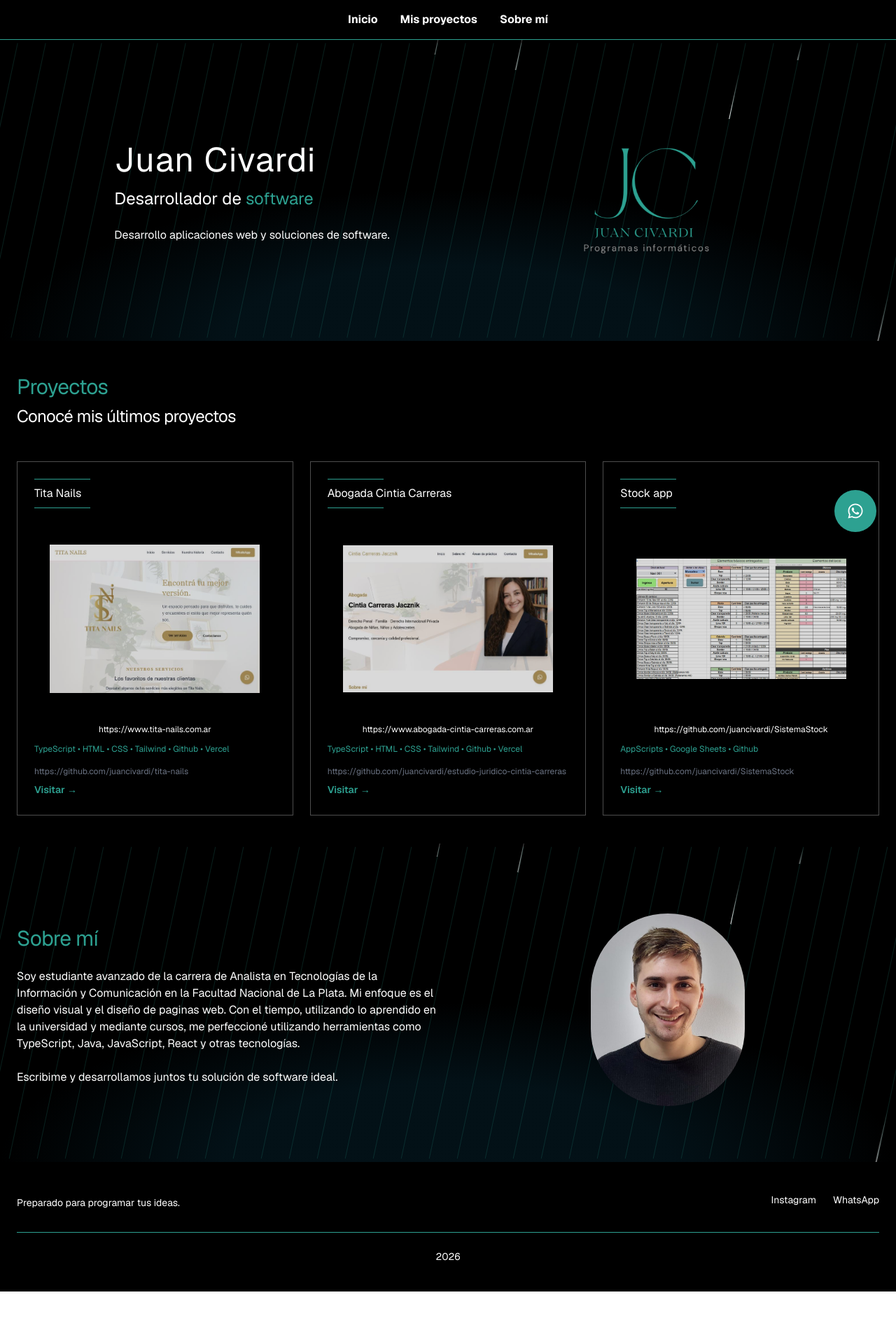
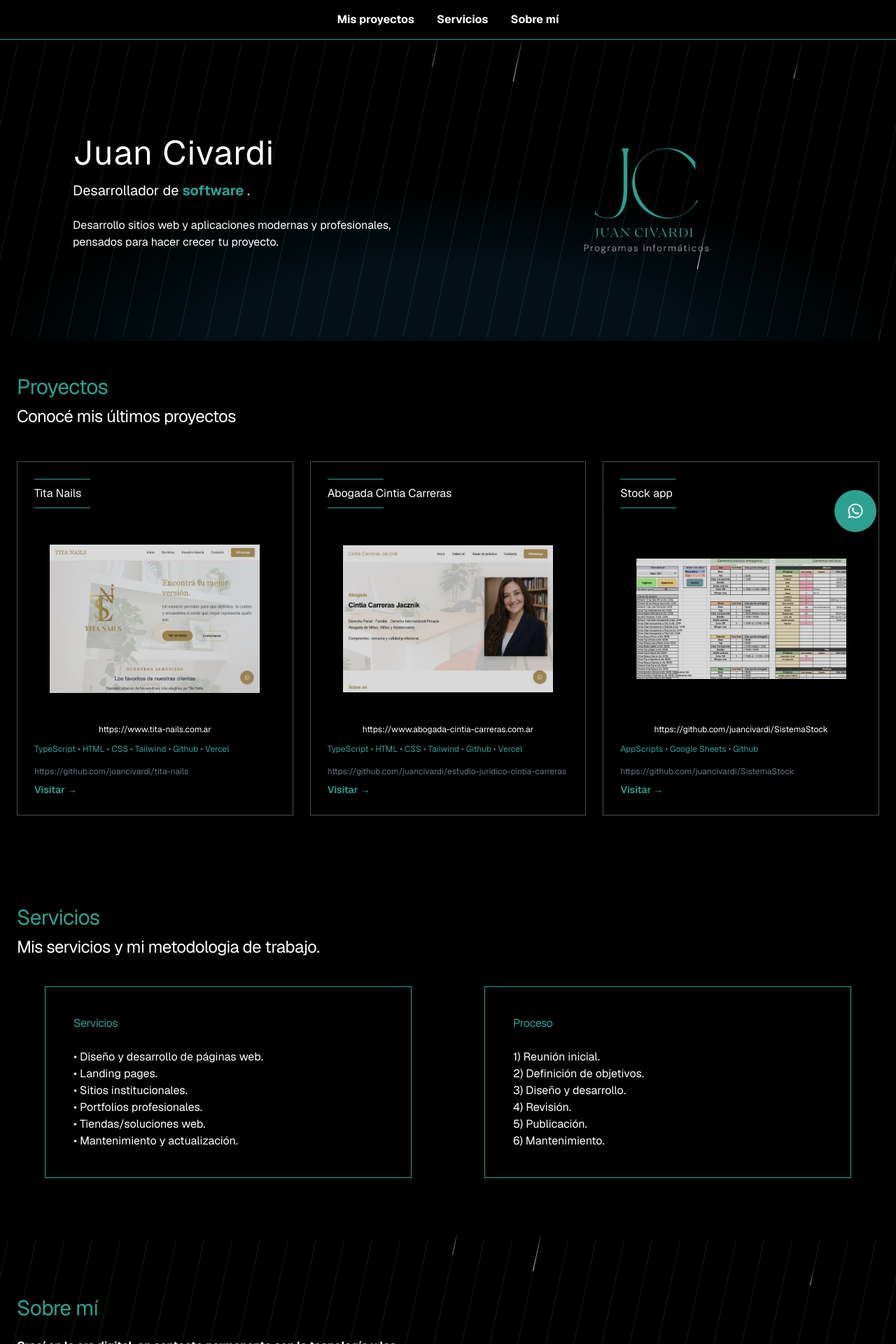
Before and after one commit to juancivardi/juan-civardi-web, a Next.js app: page / in a window 1280 px wide. Shown: the top 1920 px of the page at 70% size. Before the commit the page ends 1845 px from the top, so only its background shows below. Built offline with nearby package versions, Linux system fonts and the light colour scheme.

Commit message:
Add a lot of changes

```diff
--- a/app/layout.tsx
+++ b/app/layout.tsx
@@ -16,7 +16,6 @@ export const metadata: Metadata = {
   icons: {
     icon: "/images/logo.png",
   },
-
   openGraph: {
     title: "Juan Civardi | Desarrollador de software",
     description:
--- a/app/page.tsx
+++ b/app/page.tsx
@@ -1,6 +1,7 @@
 import About from "@/components/About";
 import Hero from "@/components/Hero";
 import Projects from "@/components/Projects";
+import Services from "@/components/Services";
 import AnimatedBeam from "@/components/animata/background/animated-beam";
 
 export default function Home() {
@@ -9,6 +10,7 @@ export default function Home() {
     <main>
       <Hero/>
       <Projects/>
+      <Services/>
       <About/>
     </main>
     </AnimatedBeam>
--- a/components/About.tsx
+++ b/components/About.tsx
@@ -11,9 +11,12 @@ export default function About() {
             Sobre mí
           </p>
           <p className="mt-6 max-w-3xl">
-            Soy estudiante avanzado de la carrera de Analista en Tecnologías de la Información
-            y Comunicación en la Facultad Nacional de La Plata. Mi enfoque es el diseño visual y el diseño de paginas web.
-            Con el tiempo, utilizando lo aprendido en la universidad y mediante cursos, me perfeccioné utilizando herramientas como TypeScript, Java, JavaScript, React y otras tecnologías.
+            <span className="font-bold"> Crecí en la era digital, en contacto permanente con la tecnología y las herramientas informáticas. </span> Con el tiempo, ese vínculo natural con la tecnología se transformó en una vocación y en el interés por desarrollar soluciones digitales que puedan aportar valor a cada proyecto.
+            <br/> El desarrollo web me permite combinar conocimientos técnicos, creatividad y resolución de problemas para transformar ideas en sitios web funcionales, modernos y pensados para las necesidades de cada persona, emprendimiento o empresa.
+            <br/> Me interesa conocer cada proyecto, entender qué se quiere comunicar y encontrar la mejor manera de llevar esa idea a la computación.
+            <br/> Creo que una página no debe ser solamente atractiva: debe tener un propósito, ser clara, fácil de usar y representar la identidad de quien está detrás de ella.
+            <br/> Cuento con formación profesional en desarrollo y diseño de páginas web y continúo ampliando mis conocimientos en tecnologías y desarrollo de software.
+            Mi objetivo es seguir creciendo profesionalmente, con el compromiso de mantenerme siempre actualizado frente a los desafíos de un mundo tecnológico en constante evolución y de buscar nuevas ideas y soluciones para cada proyecto.
           </p>
           <p className="mt-6 max-w-3xl">
             Escribime y desarrollamos juntos tu solución de software ideal.
--- a/components/Hero.tsx
+++ b/components/Hero.tsx
@@ -12,12 +12,12 @@ export default function Hero() {
             Juan Civardi
           </h1>
 
-          <h2 className="mt-4 text-2xl">
-            Desarrollador de <span className="text-[var(--turquesa)]"> software</span>
+          <h2 className="mt-4 text-xl">
+            Desarrollador de <span className="text-[var(--turquesa)] font-bold"> software </span>.
           </h2>
 
           <p className="mt-6 max-w-xl">
-            Desarrollo aplicaciones web y soluciones de software.
+            Desarrollo sitios web y aplicaciones modernas y profesionales, pensados para hacer crecer tu proyecto.
           </p>
         </div>
         <div className="relative mx-auto w-full max-w-[280px]">
--- a/components/Navbar.tsx
+++ b/components/Navbar.tsx
@@ -11,16 +11,16 @@ export default function Navbar() {
       <div className="mx-auto flex max-w-7xl items-center px-6 py-4">
         <div className="items-center gap-8 flex text-m font-bold">
           <Link
-            href="/"
-            className="hover:text-[var(--turquesa)]"
-          >
-            Inicio
-          </Link>
-          <Link
             href="#proyectos"
             className="hover:text-[var(--turquesa)]"
           >
             Mis proyectos
+          </Link>
+          <Link
+            href="#services"
+            className="hover:text-[var(--turquesa)]"
+          >
+            Servicios
           </Link>
 
           <Link
--- /dev/null
+++ b/components/Services.tsx
@@ -0,0 +1,37 @@
+export default function Services() {
+  return (
+    <section id="services" className="px-6 py-20 text-white bg-black">
+        <p className="mt-2 text-3xl text-[var(--turquesa)] tracking-tight">
+          Servicios
+        </p>
+
+        <h2 className="mt-2 text-2xl tracking-tight">
+          Mis servicios y mi metodologia de trabajo.
+        </h2>
+      <div className="mt-10 mx-auto max-w-7xl grid gap-6 lg:grid-cols-2">
+        <div className="border p-10 mx-10 border-[var(--turquesa)]">
+          <p className="text-[var(--turquesa)] tracking-tight">Servicios</p>
+            <p>
+                <br/>• Diseño y desarrollo de páginas web.
+                <br/>• Landing pages.
+                <br/>• Sitios institucionales.
+                <br/>• Portfolios profesionales.
+                <br/>• Tiendas/soluciones web.
+                <br/>• Mantenimiento y actualización.
+            </p>
+        </div>
+        <div className="border p-10 mx-10 border-[var(--turquesa)]">
+            <p className="text-[var(--turquesa)] tracking-tight">Proceso</p>
+            <p>
+                <br/>1) Reunión inicial.
+                <br/>2) Definición de objetivos.
+                <br/>3) Diseño y desarrollo.
+                <br/>4) Revisión.
+                <br/>5) Publicación.
+                <br/>6) Mantenimiento.
+            </p>
+        </div>
+      </div>
+    </section>
+  );
+}
```
